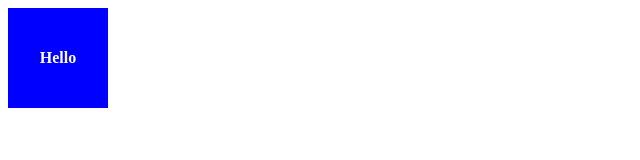
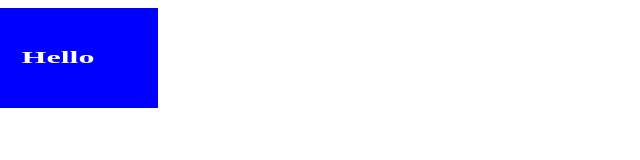
Before and after one commit to pratham022/Frontend-miniprojects, a plain HTML site: page CSSTransform/index.html in a window 1280 px wide. Shown: the whole page, without its empty margins (0-640 px from the left). Drawn offline with Linux system fonts and the light colour scheme.

Commit message:
Learnt skew and chaining of transforms

```diff
--- a/CSSTransform/index.html
+++ b/CSSTransform/index.html
@@ -40,10 +40,40 @@
             transform: translate(30px, 60px); */
         }
 
+
+        /* The skew() CSS function defines a transformation that skews an element on the 2D plane. */
+        div {
+            transform: skew(30deg, 50deg);
+        }
+
+        /* Combining multiple transforms*/
+        div {
+            transform: rotate(30deg) scaleX(0.75) scaleY(0.4);
+        }
+
+        /* But, a drawback here is that, if we want to override the transform,
+            we have to specify all the functions all over again
+        */
+
+        .big {
+            transform: scaleX(2);
+        }
+
+        /* Suppose I apply this class over a div, then the previously applied rotate, and other transforms
+        will be overridden
+
+        so, i will have to mention the chain all over again
+        transform: rotate(30deg) scaleX(2) scaleY(0.4);
+        */
+
+        .move {
+            transform: translate(-50px);
+        }
+
     </style>
 </head>
 <body>
-    <div>
+    <div class="big">
         <h4>Hello</h4>
     </div>
 </body>
```
